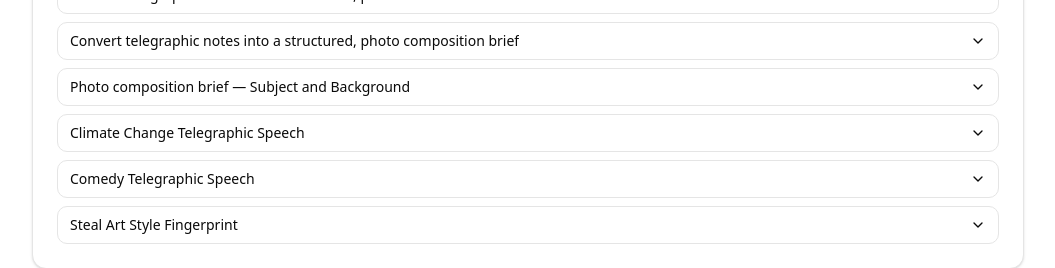
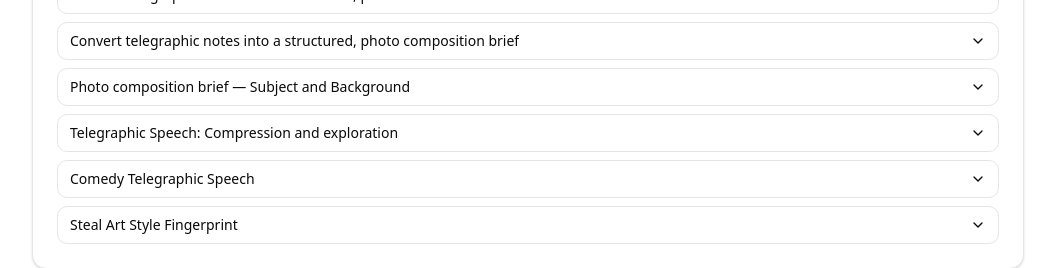
Before and after one commit to zazikant/ax-translator, a Next.js app: page / in a window 1280 px wide. Shown: the part 1380-1648 px from the top of the page, without its empty margins (112-1167 px from the left). Built offline with nearby package versions, Linux system fonts and the light colour scheme.

Commit message:
rename: Climate Change Telegraphic Speech to Compression and exploration

```diff
--- a/src/app/page.tsx
+++ b/src/app/page.tsx
@@ -266,7 +266,7 @@ Answer:
     answer: null,
   },
   {
-    title: 'Climate Change Telegraphic Speech',
+    title: 'Telegraphic Speech: Compression and exploration',
     prompt: `Write a telegraphic speech about::
 Climate change
 Rising temperatures; melting ice caps; extreme weather spikes.
```
